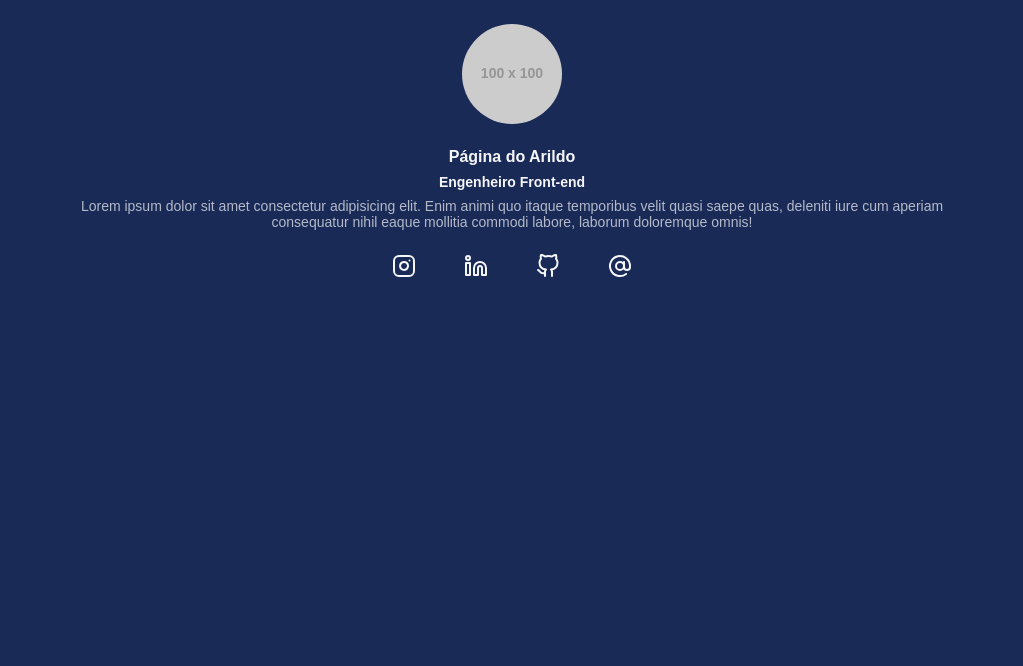
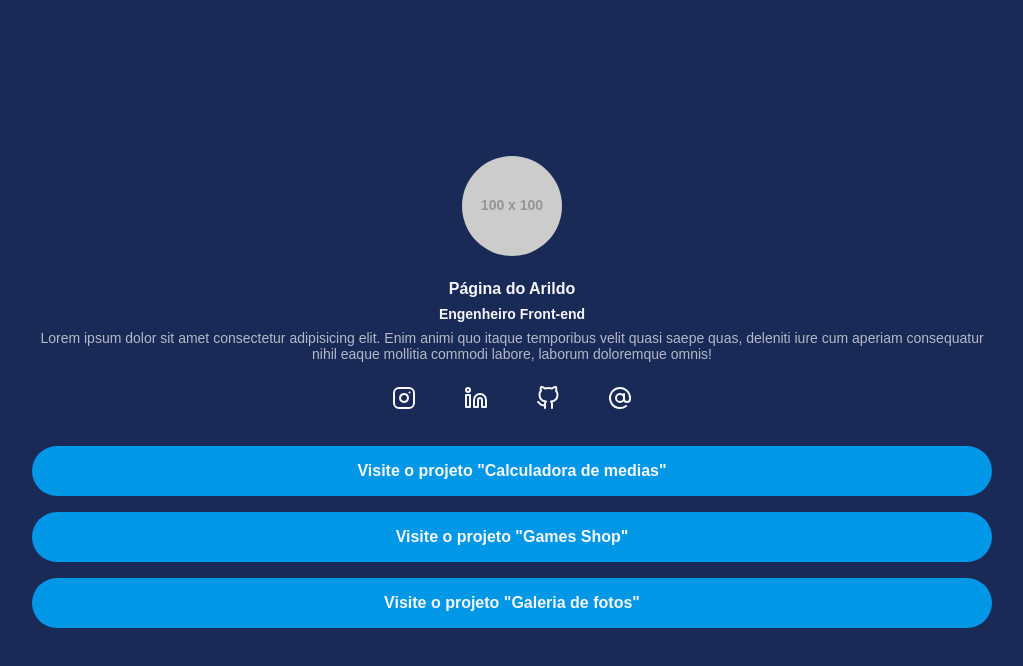
Before and after one commit to arildohp/LESS, a website: page index.html in a window 1280 px wide. Shown: the whole page, without its empty margins (128-1151 px from the left). Drawn offline with nearby package versions, Linux system fonts and the light colour scheme; files that its build step writes are made by us from their sources; placeholder pictures from the web are drawn by us.

Commit message:
projeto finalizado

```diff
--- a/index.html
+++ b/index.html
@@ -37,6 +37,19 @@
                 </a></li>
             </ul>
         </nav>
+        <nav>
+            <ul class="project-list">
+                <li class="project-list-item">
+                    <a href="">Visite o projeto "Calculadora de medias"</a>
+                </li>
+                <li class="project-list-item">
+                    <a href="">Visite o projeto "Games Shop"</a>
+                </li >
+                <li class="project-list-item">
+                    <a href="">Visite o projeto "Galeria de fotos"</a>
+                </li>
+            </ul>
+        </nav>
     </div>
 </body>
 </html>
--- a/src/styles/main.less
+++ b/src/styles/main.less
@@ -19,10 +19,18 @@ body {
     color: #colors[textColor];
 }
 
+li {
+    list-style: none;
+}
+
 .container {
     max-width: 960px;
     width: 100%;
     margin: 0 auto;
+    height: 100vh;
+    display: flex;
+    flex-direction: column;
+    justify-content: center;
 
     @media @breakpointTablet {
         max-width: 80%;
@@ -34,7 +42,7 @@ body {
 }
 
 header {
-    padding: 24px;
+    padding-bottom: 24px;
 
     .profile-avatar {
         display: block;
@@ -70,8 +78,6 @@ header {
     margin: 0 auto;
 
     li {
-        list-style: none;
-
         img {
             transition: all ease .3s;
             &:hover {
@@ -80,3 +86,29 @@ header {
         }
     }
 }
+
+.project-list {
+    margin-top: 32px;
+
+    &-item {
+        a {
+            text-decoration: none;
+            background-color: #colors[buttonColor];
+            display: block;
+            padding: 16px 20px;
+            margin-bottom: 16px;
+            text-align: center;
+            color: #colors[textColor];
+            font-weight: bold;
+            border-radius: 30px;
+            border: 2px solid colors[buttonColor];
+            transition: all ease .5s;
+
+            &:hover {
+                color: #colors[buttonColor];
+                background-color: transparent;
+            }
+
+        }
+    }
+}
```
Also changed, not shown: src/styles/main.css.
